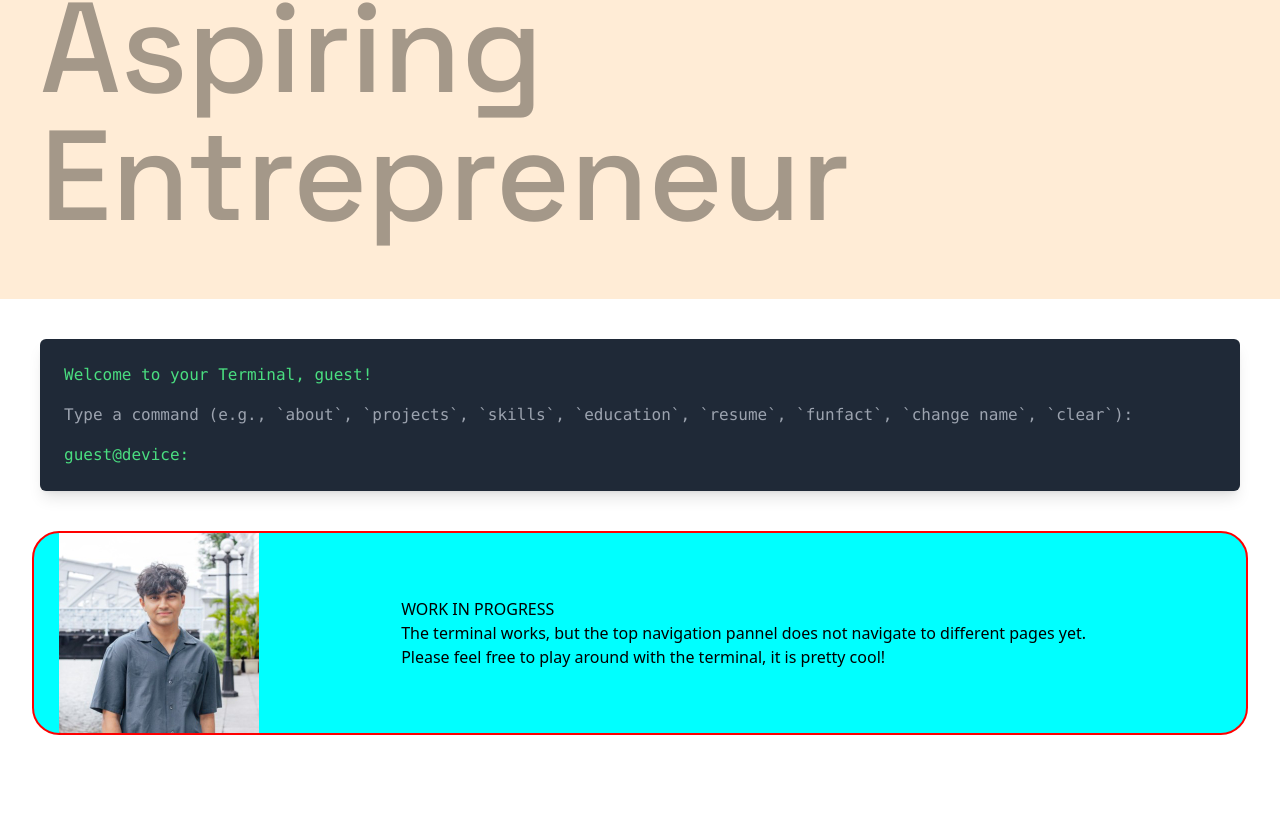
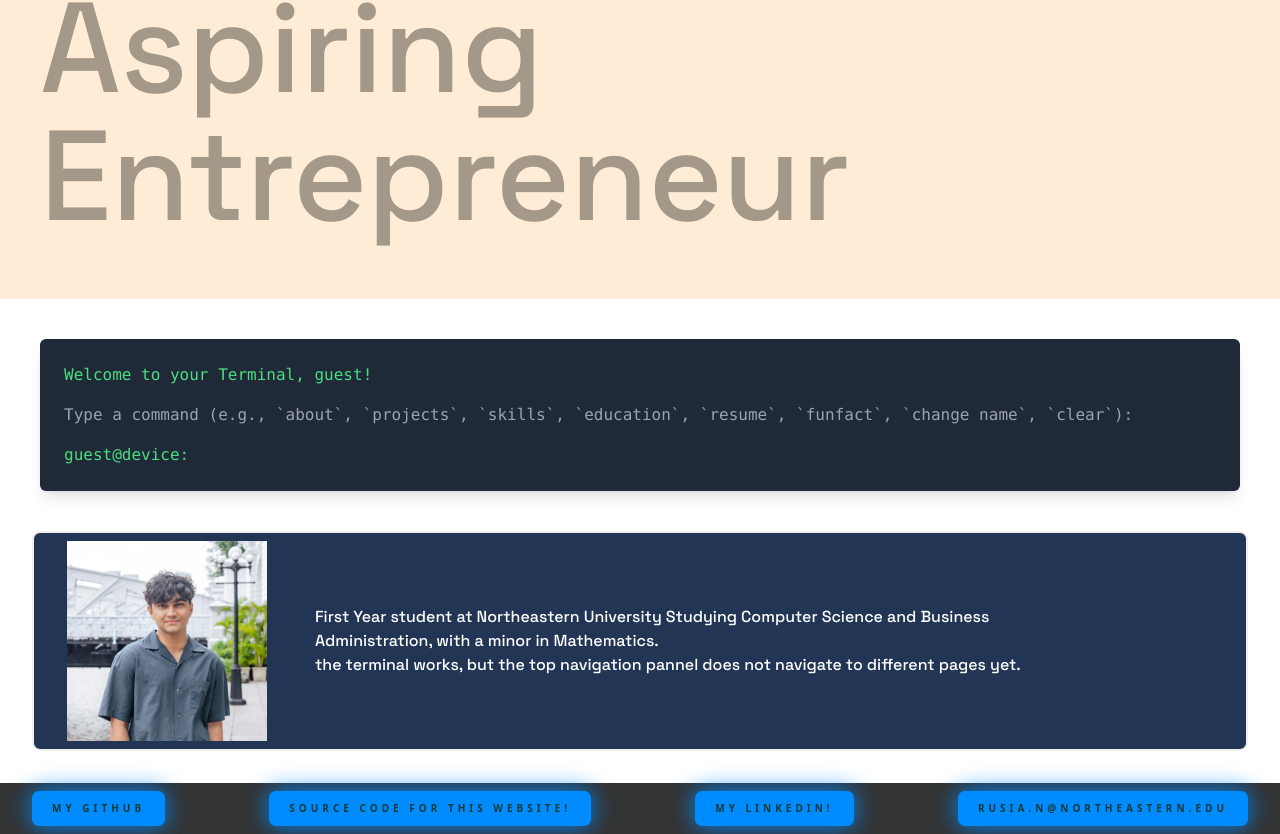
Before and after one commit to naman0r/personal-website, a React (Vite) app: page / in a window 1280 px wide. Shown: the part 501-1335 px from the top of the page. Before the commit the page ends 1268 px from the top, so only its background shows below. Built offline with nearby package versions, Linux system fonts and the light colour scheme; a web font is replaced by a local one.

Commit message:
modified footer, trying some stuff out

```diff
--- a/index.html
+++ b/index.html
@@ -24,7 +24,7 @@
       rel="stylesheet"
     />
 
-    <title>Naman</title>
+    <title>Naman R</title>
   </head>
   <body>
     <div id="root"></div>
--- a/package.json
+++ b/package.json
@@ -12,7 +12,8 @@
   "dependencies": {
     "gsap": "^3.12.2",
     "react": "^18.2.0",
-    "react-dom": "^18.2.0"
+    "react-dom": "^18.2.0",
+    "styled-components": "^6.1.13"
   },
   "devDependencies": {
     "@types/react": "^18.2.15",
--- a/src/App.css
+++ b/src/App.css
@@ -56,9 +56,10 @@ body {
 }
 
 .image-container {
+  border-radius: 2em;
   position: relative;
-  width: 200px; /* Set the width of the image */
-  height: 200px; /* Set the height of the image */
+  width: 200px;
+  height: 200px;
 }
 
 .default-image,
@@ -67,7 +68,7 @@ body {
   width: 100%;
   height: 100%;
   object-fit: cover;
-  transition: opacity 0.3s ease; /* Smooth transition */
+  transition: opacity 1s ease; /* Smooth transition */
 }
 
 .default-image {
@@ -87,15 +88,64 @@ body {
 }
 
 #main-page-info-pannel {
-  background-color: aqua;
-  border-radius: 1.7em;
+  background-color: #233554;
+  border-radius: 0.5em;
+  box-sizing: border-box;
+  align-items: center;
+  margin: 2em;
+  padding-left: 25px;
+  color: white;
+  display: flex;
+  border: 2px solid rgb(240, 240, 240);
+  justify-content: space-between;
+  padding-right: 10em;
+}
+
+#footer-main-page {
+  background-color: #163ec4;
+  border-radius: 0.5em;
   box-sizing: border-box;
   align-items: center;
   margin: 2em;
   padding-left: 25px;
 
   display: flex;
-  border: 2px solid red;
+  border: 2px solid rgb(240, 240, 240);
   justify-content: space-between;
   padding-right: 10em;
 }
+
+.footer {
+  background-color: #333;
+  color: #fff;
+  text-align: center;
+  padding: 1rem 0;
+  position: relative;
+  bottom: 0;
+  width: 100%;
+  display: flex;
+  justify-content: space-between;
+  padding: 0.5rem 2em;
+}
+
+#shadow__btn {
+  padding: 10px 20px;
+  border: none;
+  font-size: 10px;
+  color: rgb(19, 58, 53);
+  border-radius: 7px;
+  letter-spacing: 4px;
+  font-weight: 700;
+  text-transform: uppercase;
+  transition: 0.5s;
+  transition-property: box-shadow;
+
+  background: rgb(0, 140, 255);
+  box-shadow: 0 0 25px rgb(0, 140, 255);
+  border-color: white;
+}
+
+#shadow__btn:hover {
+  box-shadow: 0 0 5px rgba(0, 140, 255, 0), 0 0 25px rgb(0, 140, 255),
+    0 0 25px rgb(0, 140, 255), 0 0 100px rgb(0, 140, 255);
+}
--- a/src/App.jsx
+++ b/src/App.jsx
@@ -5,6 +5,7 @@ import Terminal from "./Terminal";
 import TopNav from "./TopNav";
 import MyPicture from "./MyPicture";
 import Terminal2 from "./Terminal2";
+import FooterMainPage from "./FooterMainPage";
 
 const App = () => {
   const comp = useRef(null);
@@ -87,6 +88,9 @@ const App = () => {
       <div>
         <MyPicture />
       </div>
+      <div>
+        <FooterMainPage />
+      </div>
     </div>
   );
 };
--- /dev/null
+++ b/src/FooterMainPage.jsx
@@ -0,0 +1,38 @@
+import React from "react";
+import "./App.css"; // Include CSS for styling
+
+const FooterMainPage = () => {
+  return (
+    // todo include icons for linkedin and github and email.
+    <div class="footer">
+      <button id="shadow__btn">
+        <a href="https://github.com/naman0r" target="_blank">
+          <p>My Github</p>
+        </a>
+      </button>
+
+      <button id="shadow__btn">
+        <a
+          href="https://github.com/naman0r/nr-personal-website-v1"
+          target="_blank"
+        >
+          Source code for this website!
+        </a>
+      </button>
+
+      <button id="shadow__btn">
+        <a href="https://linkedin.com/in/namanrusia" target="_blank">
+          My Linkedin!
+        </a>
+      </button>
+
+      <button id="shadow__btn">
+        <a href="#" target="_blank">
+          rusia.n@northeastern.edu
+        </a>
+      </button>
+    </div>
+  );
+};
+
+export default FooterMainPage;
--- a/src/MyPicture.jsx
+++ b/src/MyPicture.jsx
@@ -7,7 +7,7 @@ const MyPicture = () => {
   return (
     <div id="main-page-info-pannel">
       <div>
-        <div id="my-picture" className="image-container">
+        <div id="my-picture" className="image-container m-2">
           <img src={MyImage} alt="A picture of me" className="default-image" />
           <img
             src={HoverImage}
@@ -17,14 +17,15 @@ const MyPicture = () => {
         </div>
       </div>
 
-      <div>
-        <p>WORK IN PROGRESS</p>
+      <div class="font-spaceGrotesk ml-10 mr-0">
         <p>
-          The terminal works, but the top navigation pannel does not navigate to
+          First Year student at Northeastern University Studying Computer
+          Science and Business Administration, with a minor in Mathematics.
+        </p>
+        <p></p>
+        <p>
+          the terminal works, but the top navigation pannel does not navigate to
           different pages yet.
-        </p>
-        <p>
-          Please feel free to play around with the terminal, it is pretty cool!
         </p>
       </div>
     </div>
--- a/src/TopNav.jsx
+++ b/src/TopNav.jsx
@@ -7,10 +7,36 @@ const TopNav = () => {
       id="nav-pannel"
       className="fixed top-0 left-0 w-full bg-gray-800 text-white p-4 opacity-0 flex justify-around z-20 transition-opacity"
     >
-      <a href="#">About</a>
+      {/*<a href="#">About</a>
       <a href="#">Projects</a>
       <a href="#">Skills</a>
       <a href="#">Resume</a>
+
+      <button class="button type1">
+        <span class="btn-txt">About</span>
+      </button>
+
+      <button class="button type1">
+        <span class="btn-txt">Projects</span>
+      </button>
+
+      <button class="button type1">
+        <span class="btn-txt">Skills</span>
+      </button>
+
+      <button class="button type1">
+        <span class="btn-txt">Skills</span>
+      </button>
+
+      <button id="top-nav-button">About</button>
+      <button id="top-nav-button">About</button>
+      <button id="top-nav-button">About</button>
+      <button id="top-nav-button">About</button> */}
+
+      <button id="top-nav-button">About</button>
+      <button id="top-nav-button">Skills</button>
+      <button id="top-nav-button">Resume</button>
+      <button id="top-nav-button">etcetra</button>
     </div>
   );
 };
```
Also changed, not shown: 1 other file (tests, documents, lock files or other folders).
